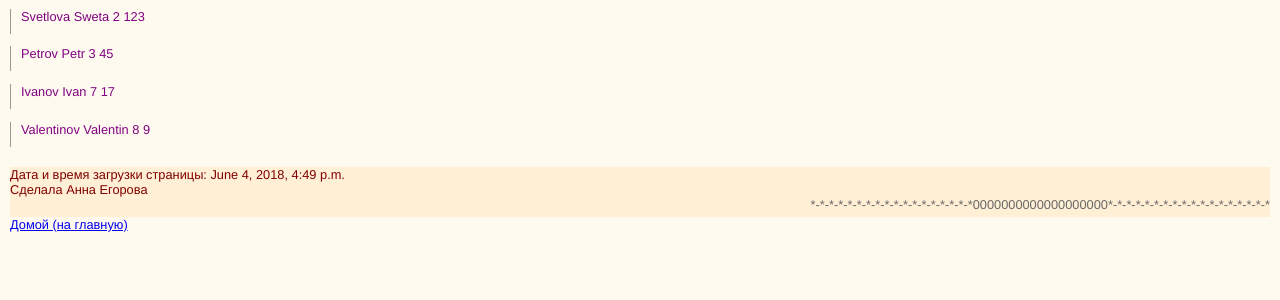
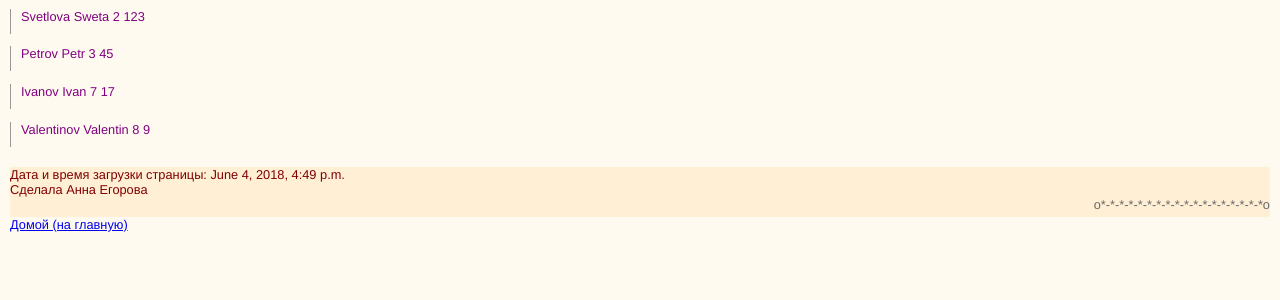
Before and after one commit to nnia/proj4, a Django app: page /answer.html in a window 1280 px wide. Shown: the part 331-631 px from the top of the page. Run offline with Django 3.2, Linux system fonts and the light colour scheme; data comes from the database, SQL or seed files in the repository.

Commit message:
current 20180608

```diff
--- a/app4/templates/base.html
+++ b/app4/templates/base.html
@@ -32,7 +32,7 @@
 
 				<div onmouseover="mOver(this)"
 			 	onmouseout="mOut(this)" align = "right"
-				style="height:10px; color:#696969">*-*-*-*-*-*-*-*-*-*-*-*-*-*-*-*-*-*0000000000000000000*-*-*-*-*-*-*-*-*-*-*-*-*-*-*-*-*-*</div>
+				style="height:10px; color:#696969">o*-*-*-*-*-*-*-*-*-*-*-*-*-*-*-*-*-*o</div>
 
 		</div>
 
@@ -40,12 +40,12 @@
 		<script>
 		function mOver(obj)
 		{
-		obj.innerHTML="-*-*-*-*-*-*-*-*-*-*-*-*-*-*-*-*-*-ooooooooooooooooooo-*-*-*-*-*-*-*-*-*-*-*-*-*-*-*-*-*-"
+		obj.innerHTML="0-*-*-*-*-*-*-*-*-*-*-*-*-*-*-*-*-*-0"
 		}
 
 		function mOut(obj)
 		{
-		obj.innerHTML="*-*-*-*-*-*-*-*-*-*-*-*-*-*-*-*-*-*0000000000000000000*-*-*-*-*-*-*-*-*-*-*-*-*-*-*-*-*-*"
+		obj.innerHTML="o*-*-*-*-*-*-*-*-*-*-*-*-*-*-*-*-*-*o"
 		}
 		</script>
 
```
